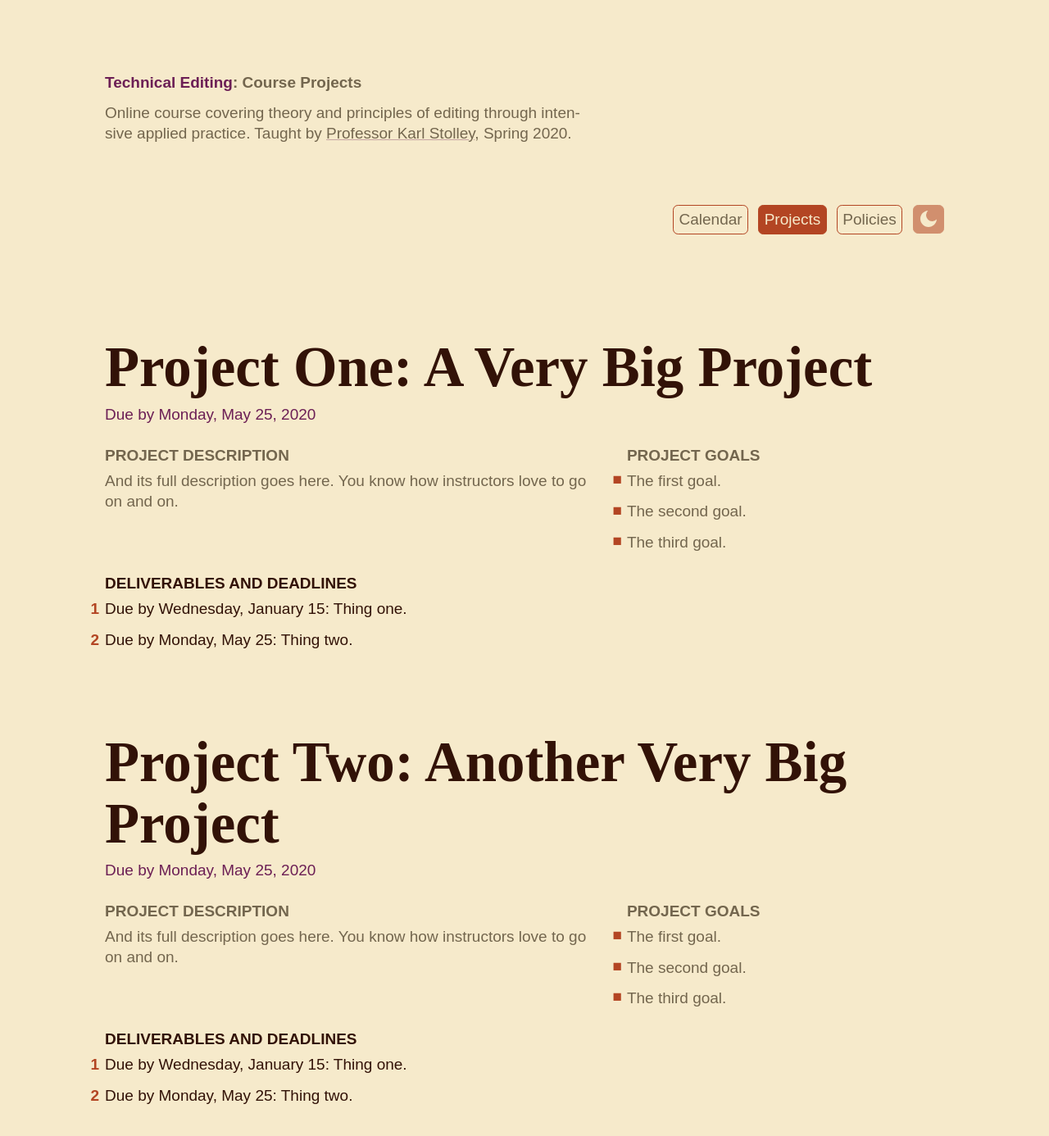
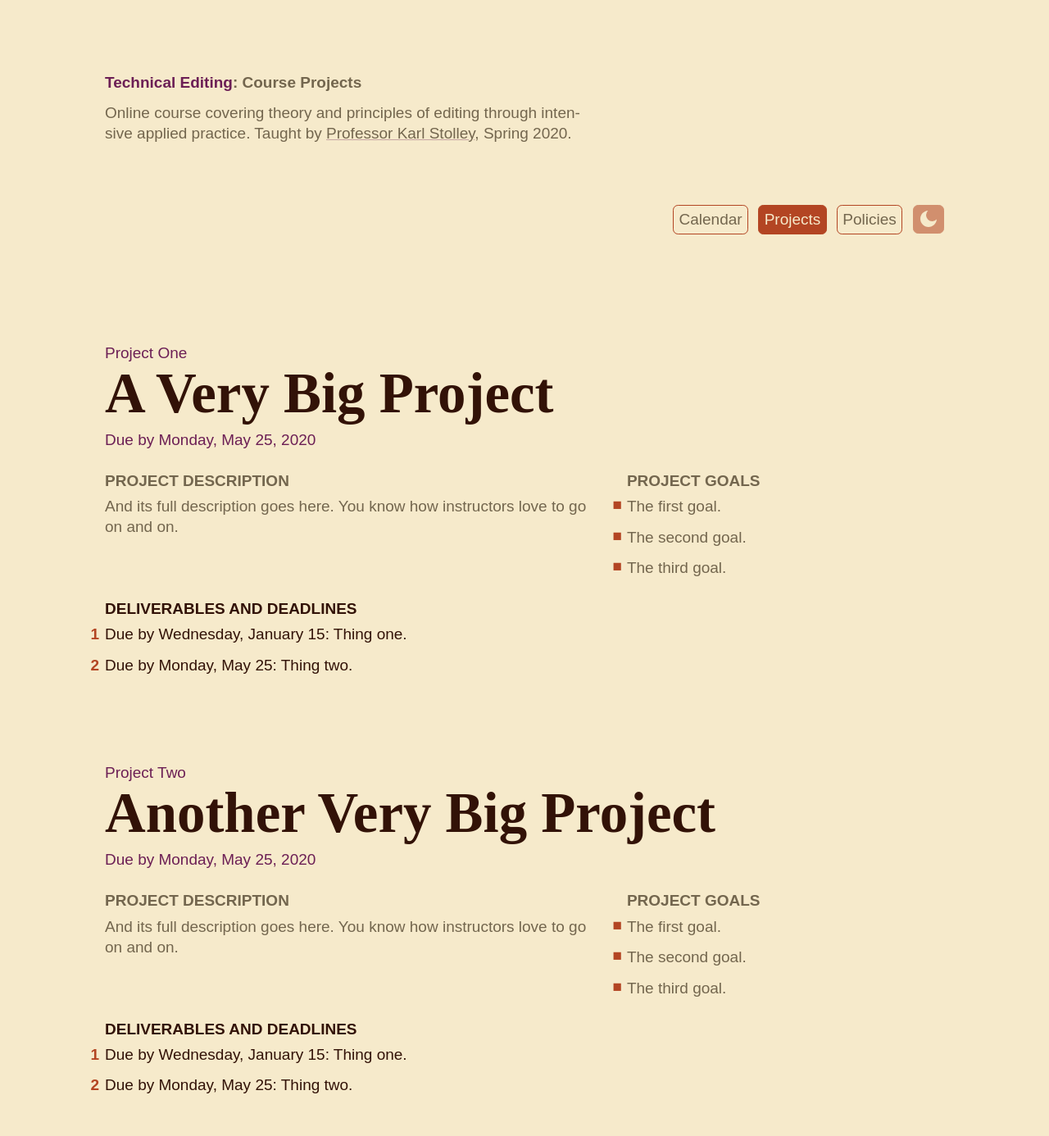
Before and after one commit to karlstolley/jekyll-theme-course, a Jekyll site: the page built from projects/index.md, in a window 1280 px wide and 1400 px high. Shown: the top 1386 px of the window at 82% size. Built offline with Jekyll 4.4.1, drawn with Linux system fonts in a browser that asks for light colours; some web fonts are replaced; some of the changed text lies outside the part shown.

Commit message:
Add structural improvements across layouts

```diff
--- a/_layouts/projects.html
+++ b/_layouts/projects.html
@@ -9,13 +9,14 @@ layout: default
 {% assign dd = project.due_date | date: "%s" %}
 
 <article class="project {{project.level}}" id="project-{{ site.data.utility.spelled_nums[forloop.index] | downcase }}">
-  {% if today < dd and current == true %}
-    <header id="current">
-    {% assign current = false %}
+  {% if today <= dd and current == true %}
+  <header id="current">
+  {% assign current = false %}
   {% else %}
-    <header>
+  <header>
   {% endif %}
-    <h2>Project {{ site.data.utility.spelled_nums[forloop.index] }}: {{ project.title }}</h2>
+    <small>Project {{ site.data.utility.spelled_nums[forloop.index] }}</small>
+    <h2>{{ project.title }}</h2>
     <small>Due by {{ project.due_date | date: "%A, %B %-e, %Y"}}</small>
   </header>
 
@@ -31,7 +32,7 @@ layout: default
     <ol>
     {% for deliverable in project.deliverables %}
       <li>
-        {% if deliverable.deadline %}Due by <b>{{ deliverable.deadline | date: "%A, %B %-e"}}</b>: {% endif %}
+        {% if deliverable.deadline %}<b>Due by {{ deliverable.deadline | date: "%A, %B %-e"}}</b>: {% endif %}
         {{ deliverable.action | markdownify | remove: "<p>" | remove: "</p>" | strip_newlines }}
         {{ deliverable.description | markdownify | remove: "<p>" | remove: "</p>" | strip_newlines }}
         {% if deliverable.details %}
```
Also changed, not shown: _layouts/calendar.html (+11 -4 lines), _layouts/policies.html (+8 -1 lines).
